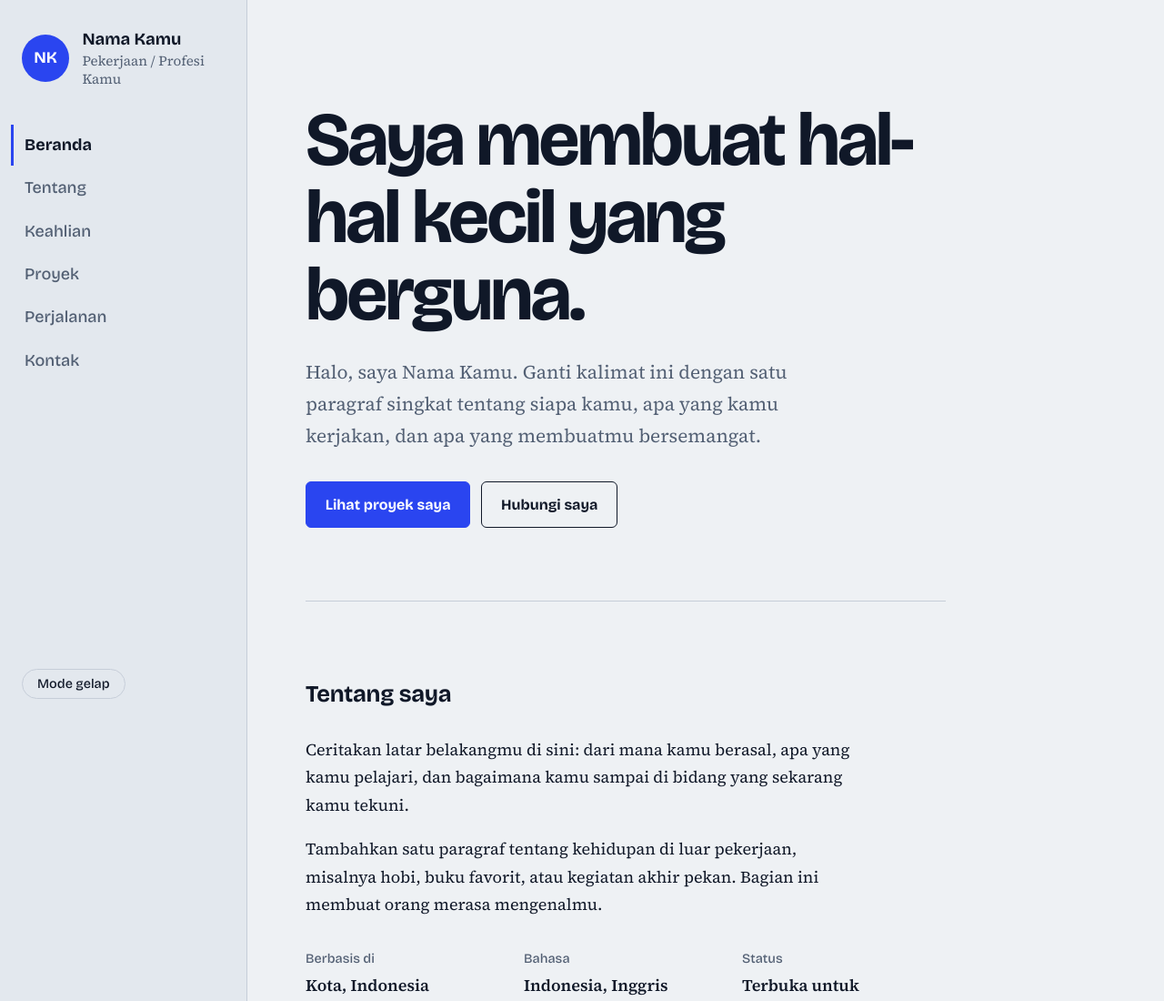
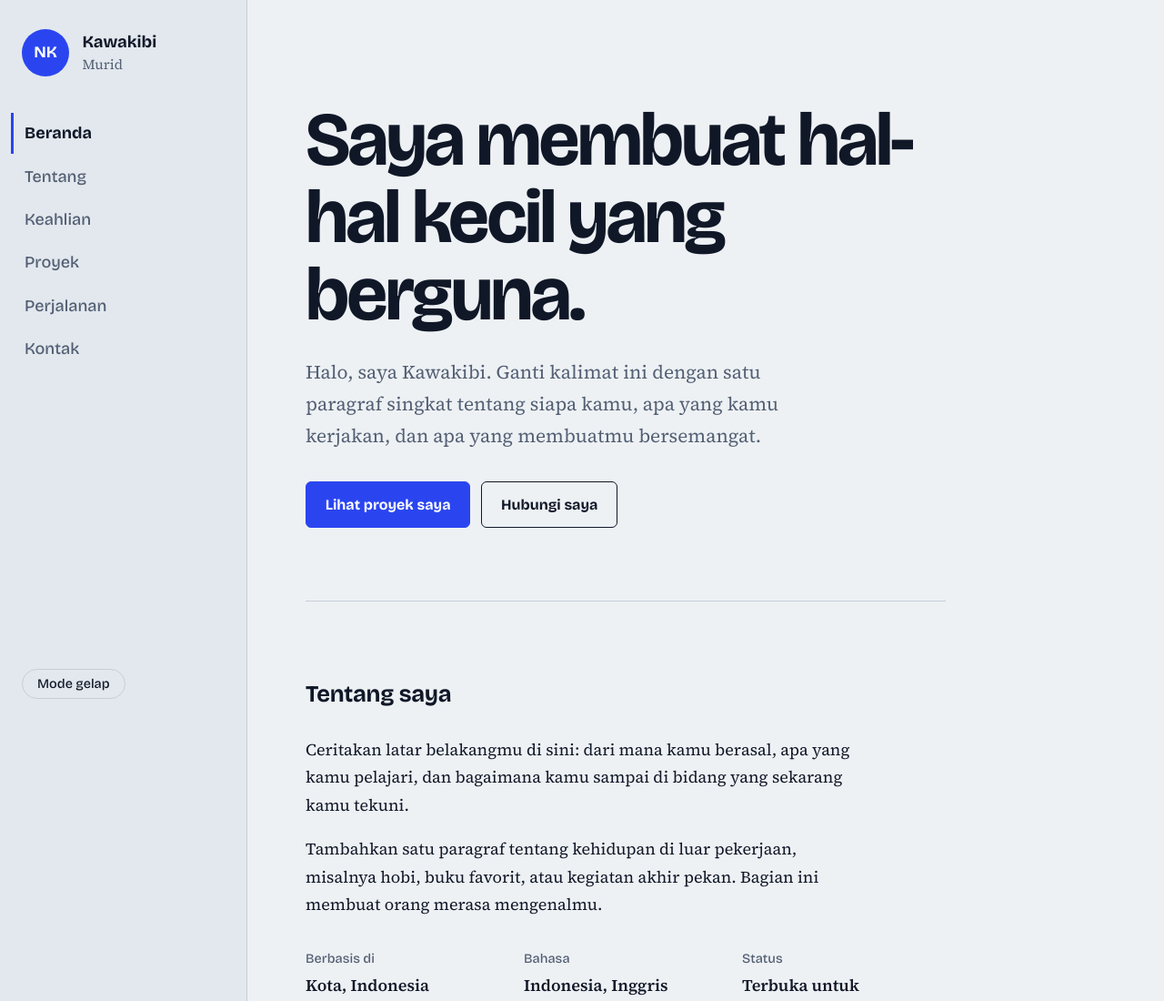
Before and after one commit to kawakibi11/kawakibi, a plain HTML site: page index.html in a window 1280 px wide. Shown: the top 1100 px of the page at 91% size. Drawn offline with nearby package versions, Linux system fonts and the light colour scheme.

Commit message:
Update index.html

```diff
--- a/index.html
+++ b/index.html
@@ -3,7 +3,7 @@
 <head>
   <meta charset="UTF-8">
   <meta name="viewport" content="width=device-width, initial-scale=1">
-  <title>Nama Kamu - Website Pribadi</title>
+  <title>Kawakibi - Website Pribadi</title>
   <meta name="description" content="Website pribadi Nama Kamu: profil, keahlian, proyek, dan kontak.">
   <link rel="preconnect" href="https://fonts.googleapis.com">
   <link rel="preconnect" href="https://fonts.gstatic.com" crossorigin>
@@ -20,8 +20,8 @@
         <div class="id">
           <div class="avatar" aria-hidden="true">NK</div>
           <div>
-            <p class="id-name">Nama Kamu</p>
-            <p class="id-role">Pekerjaan / Profesi Kamu</p>
+            <p class="id-name">Kawakibi</p>
+            <p class="id-role">Murid</p>
           </div>
         </div>
 
@@ -42,7 +42,7 @@
       <!-- Beranda -->
       <section id="beranda" class="sec hero">
         <h1>Saya membuat hal-hal kecil yang berguna.</h1>
-        <p class="lead">Halo, saya Nama Kamu. Ganti kalimat ini dengan satu paragraf singkat tentang siapa kamu, apa yang kamu kerjakan, dan apa yang membuatmu bersemangat.</p>
+        <p class="lead">Halo, saya Kawakibi. Ganti kalimat ini dengan satu paragraf singkat tentang siapa kamu, apa yang kamu kerjakan, dan apa yang membuatmu bersemangat.</p>
         <div class="cta">
           <a class="btn btn-main" href="#proyek">Lihat proyek saya</a>
           <a class="btn" href="#kontak">Hubungi saya</a>
```
